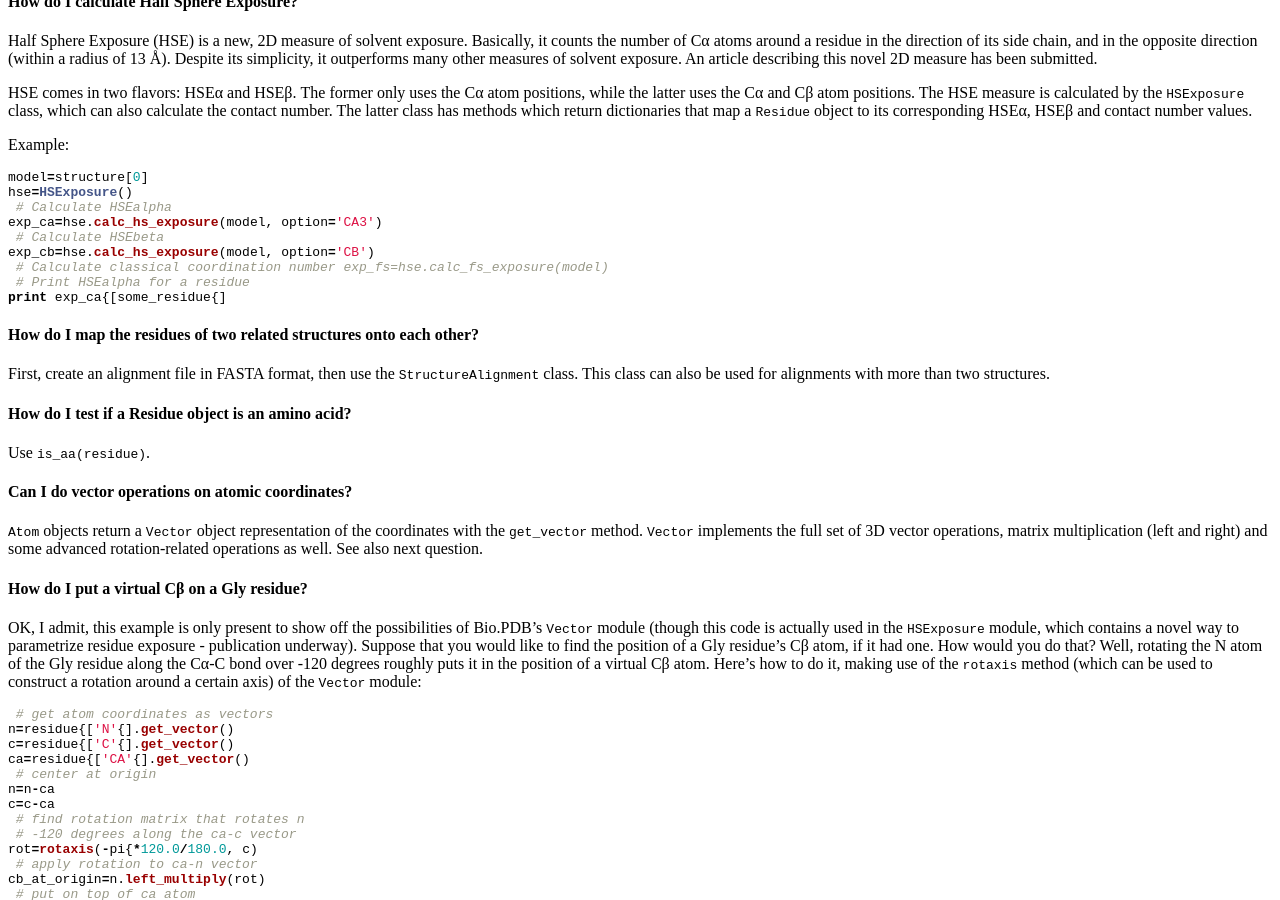
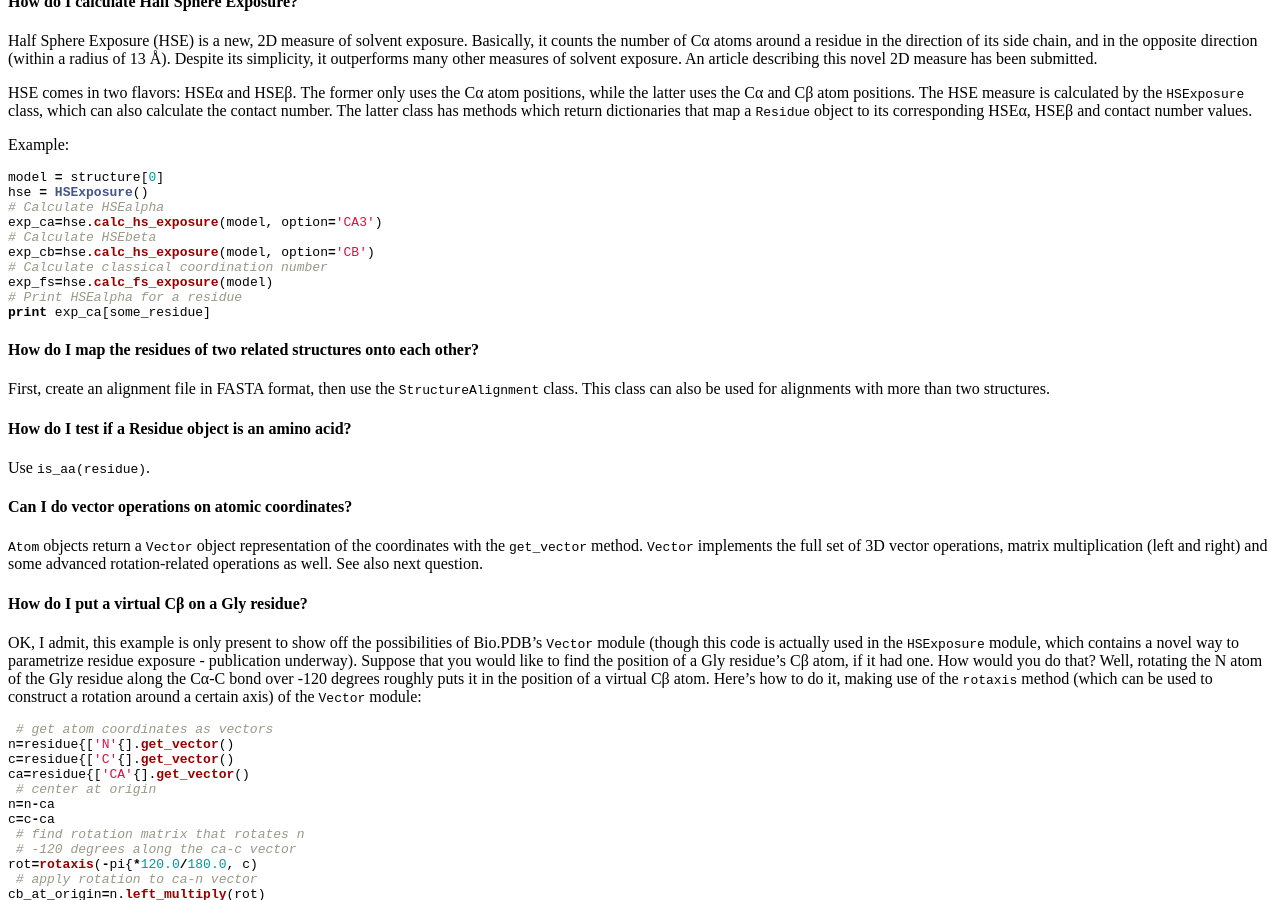
Before and after one commit to biopython/biopython.github.io, a Jekyll site: the page built from wiki/The_Biopython_Structural_Bioinformatics_FAQ.md, in a window 1280 px wide and 900 px high, scrolled down 9812 px. Built offline with Jekyll 4.4.1, drawn with Linux system fonts in a browser that asks for light colours.

````diff
--- a/wiki/The_Biopython_Structural_Bioinformatics_FAQ.md
+++ b/wiki/The_Biopython_Structural_Bioinformatics_FAQ.md
@@ -847,15 +847,16 @@ and contact number values.
 Example:
 
 ``` python
-model=structure[0]
-hse=HSExposure()
- # Calculate HSEalpha
+model = structure[0]
+hse = HSExposure()
+# Calculate HSEalpha
 exp_ca=hse.calc_hs_exposure(model, option='CA3')
- # Calculate HSEbeta
+# Calculate HSEbeta
 exp_cb=hse.calc_hs_exposure(model, option='CB')
- # Calculate classical coordination number exp_fs=hse.calc_fs_exposure(model)
- # Print HSEalpha for a residue
-print exp_ca{[some_residue{]
+# Calculate classical coordination number
+exp_fs=hse.calc_fs_exposure(model)
+# Print HSEalpha for a residue
+print exp_ca[some_residue]
 ```
 
 #### How do I map the residues of two related structures onto each other?
````
Also changed, not shown: 1 other file.
